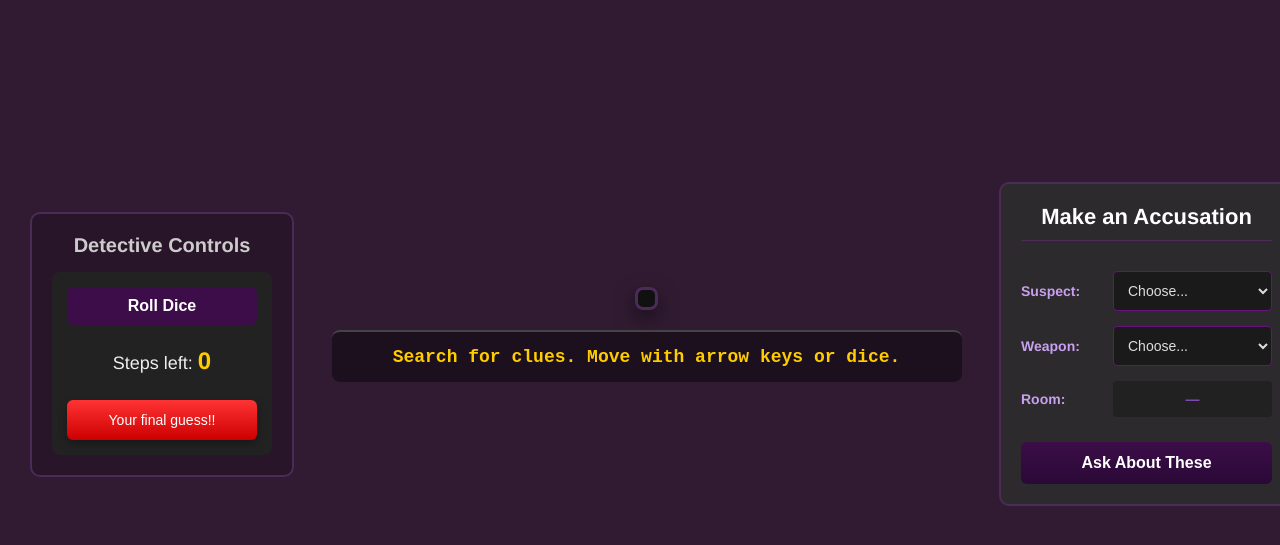
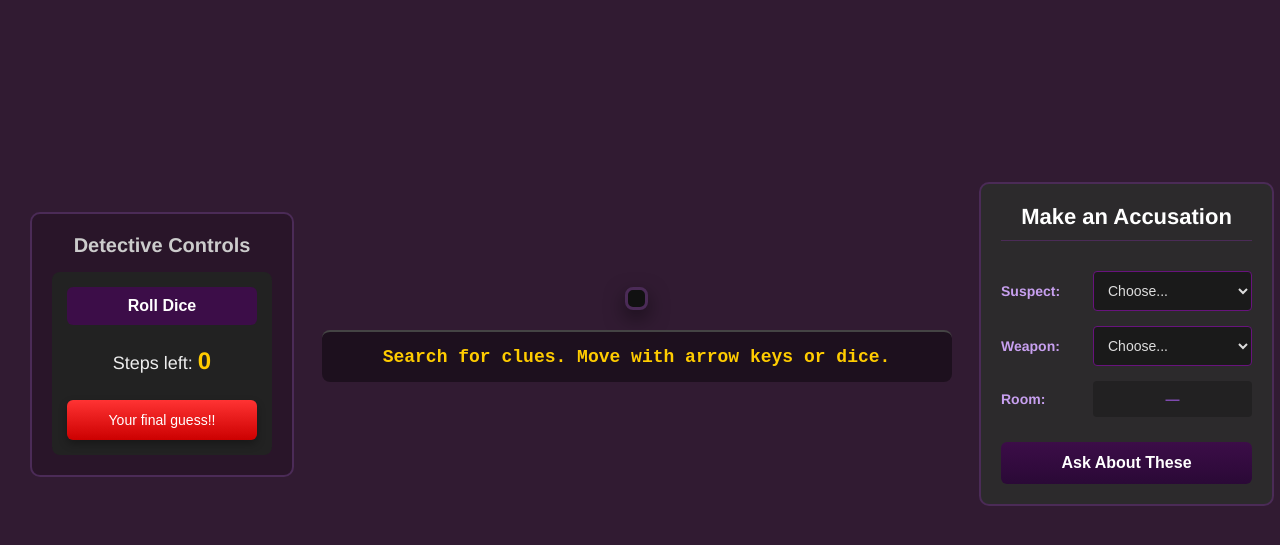
Before and after one commit to jambrike/servermultiplayer, a website: page playgame.html in a window 1280 px wide. Shown: the part 101-646 px from the top of the page. Drawn offline with Linux system fonts and the light colour scheme; a script that the page names is missing.

Commit message:
Change right property to margin-right in card-panel

```diff
--- a/classy.css
+++ b/classy.css
@@ -222,7 +222,7 @@ body{
     flex: 0 0 250px;
     height: fit-content;
     margin-top: 60px; /* Make space for the title */
-    right:20px;
+    margin-right:20px;
 }
 
 .pickcard{
```
